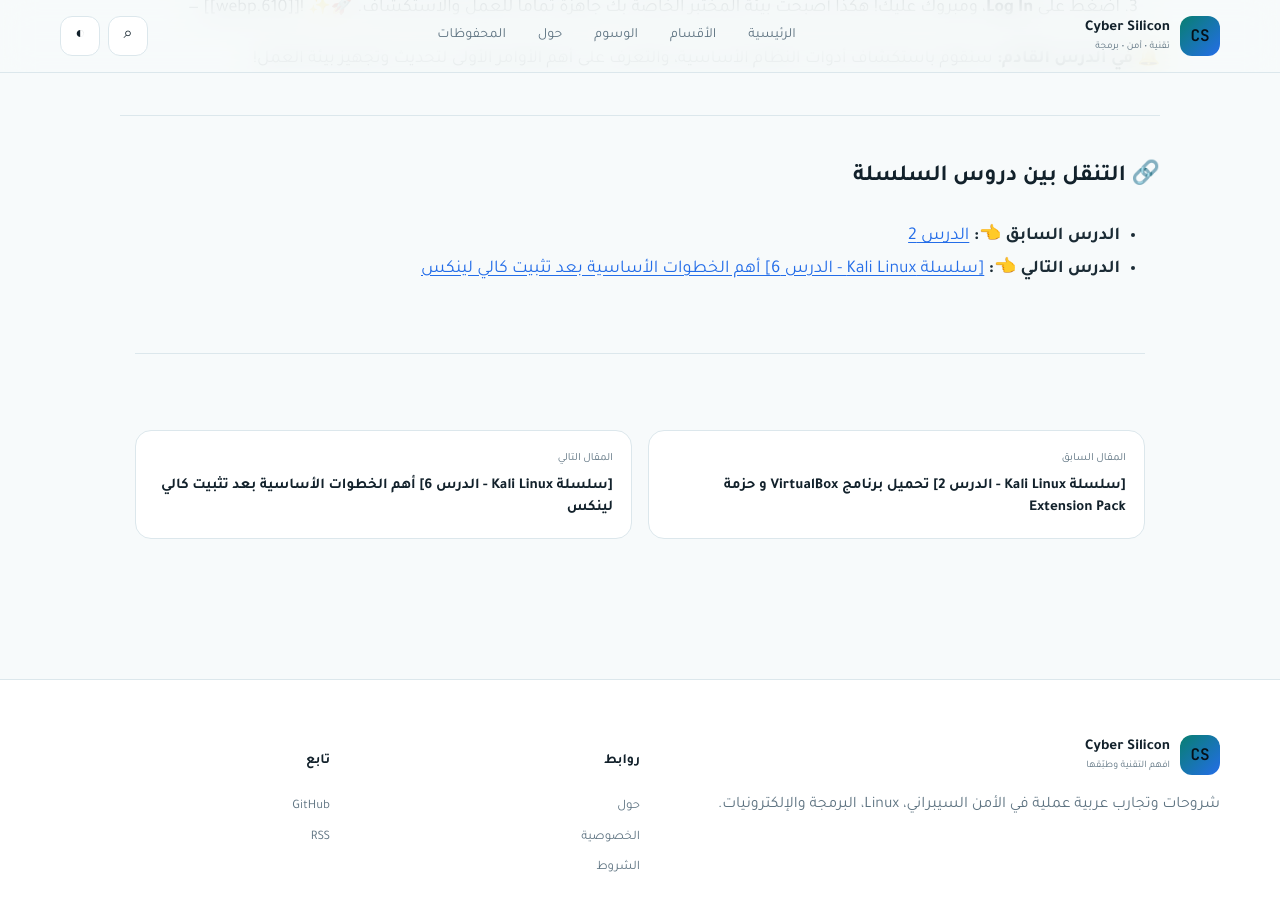
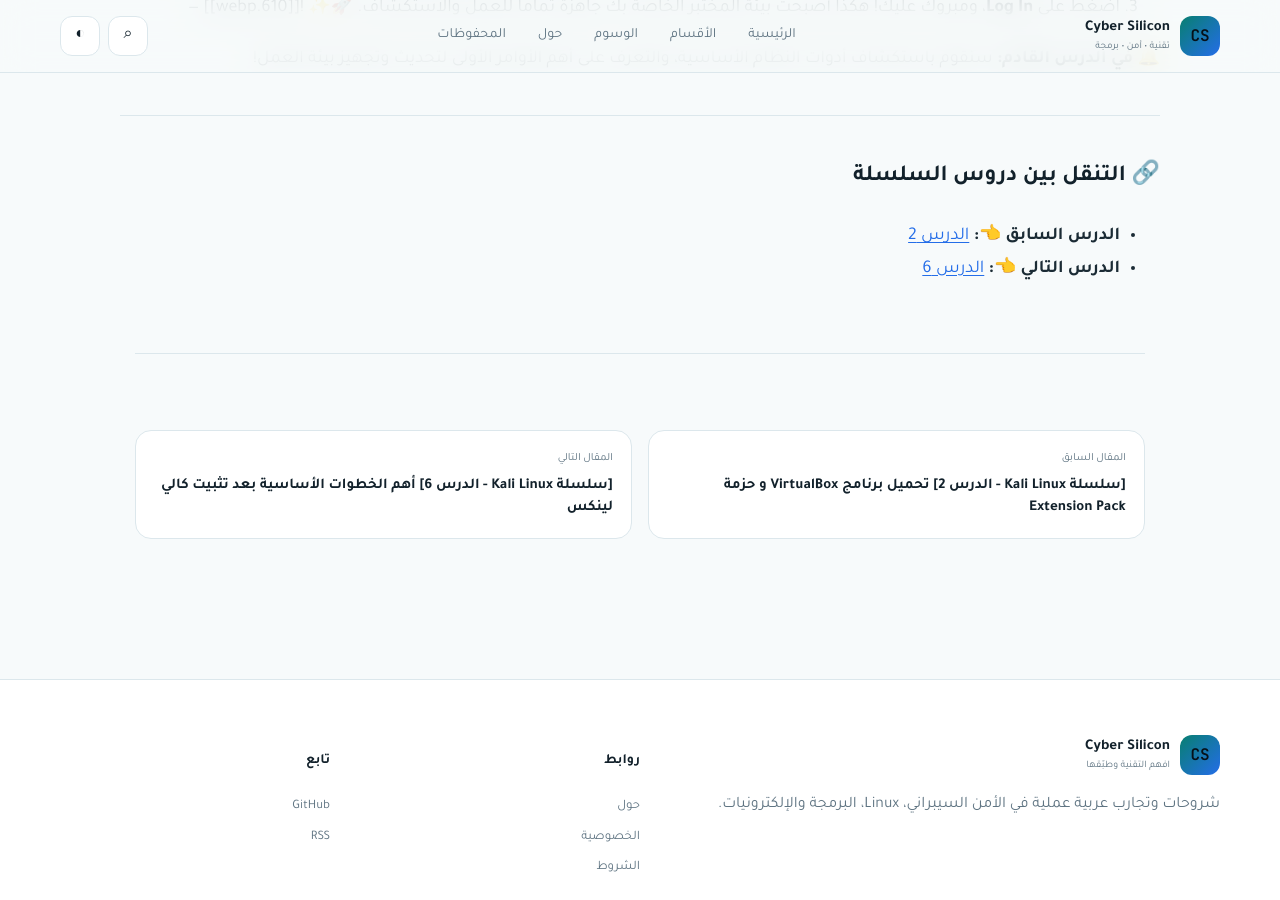
Before and after one commit to cyber-silicon/cyber-silicon.github.io, a Jekyll site: the page built from _posts/2026-11-07-lesson-5-سلسلة-kali-linux-الدرس-5-التثبيت-الكامل-والتشغيل-الأول-لنظام.md, in a window 1280 px wide and 900 px high, scrolled down 2304 px. Built offline with Jekyll 4.4.1, drawn with Linux system fonts in a browser that asks for light colours.

Commit message:
Repair lesson navigation links: lesson 5

```diff
--- a/_posts/2026-11-07-lesson-5-سلسلة-kali-linux-الدرس-5-التثبيت-الكامل-والتشغيل-الأول-لنظام.md
+++ b/_posts/2026-11-07-lesson-5-سلسلة-kali-linux-الدرس-5-التثبيت-الكامل-والتشغيل-الأول-لنظام.md
@@ -89,4 +89,4 @@
 ### 🔗 التنقل بين دروس السلسلة
 
 - **الدرس السابق 👈:** [الدرس 2](https://cyber-silicon.github.io/kali%20linux/virtualbox/cyber%20silicon/2026/11/07/lesson-2-%D8%B3%D9%84%D8%B3%D9%84%D8%A9-kali-linux-%D8%A7%D9%84%D8%AF%D8%B1%D8%B3-2-%D8%AA%D8%AD%D9%85%D9%8A%D9%84-%D8%A8%D8%B1%D9%86%D8%A7%D9%85%D8%AC-virtualbox-%D9%88-%D8%AD%D8%B2%D9%85%D8%A9-exte.html)
-- **الدرس التالي 👈:** [[سلسلة Kali Linux - الدرس 6] أهم الخطوات الأساسية بعد تثبيت كالي لينكس](https://cyber-silicon.github.io/2026/11/07/lesson-6-%D8%B3%D9%84%D8%B3%D9%84%D8%A9-kali-linux-%D8%A7%D9%84%D8%AF%D8%B1%D8%B3-6-%D8%A3%D9%87%D9%85-%D8%A7%D9%84%D8%AE%D8%B7%D9%88%D8%A7%D8%AA-%D8%A7%D9%84%D8%A3%D8%B3%D8%A7%D8%B3%D9%8A%D8%A9-%D8%A8%D8%B9%D8%AF-%D8%AA%D8%AB%D8%A8%D9%8A%D8%AA-%D9%83%D8%A7%D9%84%D9%8A.html)
+- **الدرس التالي 👈:** [الدرس 6](https://cyber-silicon.github.io/2026/11/07/lesson-6-%D8%B3%D9%84%D8%B3%D9%84%D8%A9-kali-linux-%D8%A7%D9%84%D8%AF%D8%B1%D8%B3-6-%D8%A3%D9%87%D9%85-%D8%A7%D9%84%D8%AE%D8%B7%D9%88%D8%A7%D8%AA-%D8%A7%D9%84%D8%A3%D8%B3%D8%A7%D8%B3%D9%8A%D8%A9-%D8%A8%D8%B9%D8%AF-%D8%AA%D8%AB%D8%A8%D9%8A%D8%AA-%D9%83%D8%A7%D9%84%D9%8A.html)
```
